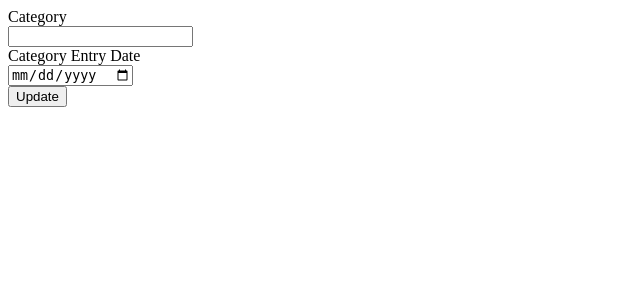
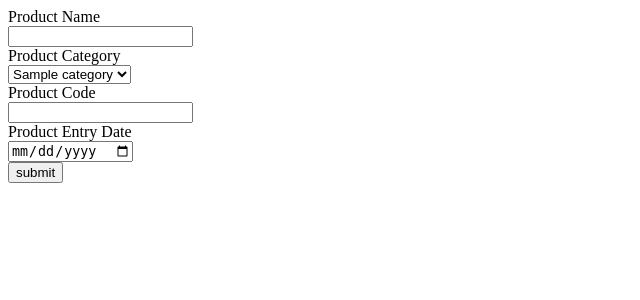
Before and after one commit to aplloshahriar/Storage-Management, a PHP site: page /edit_product.php in a window 1280 px wide. Shown: the top 300 px of the page, without its empty margins (0-640 px from the left). Run offline with PHP 8.4, Linux system fonts and the light colour scheme; tables that the repository leaves empty or names only in its code hold one stand-in row (values such as "Sample post"); data that the repository does not hold is empty.

Commit message:
edit product list

```diff
--- a/edit_category.php
+++ b/edit_category.php
@@ -32,6 +32,8 @@ require("db-connect.php");
         // sql error validation
 
     }
+
+    // get updated data
     if (isset($_GET['category_name'])) {
         $new_category_name = $_GET['category_name'];
         $new_category_entryDate = $_GET['category_entryDate'];
--- a/edit_product.php
+++ b/edit_product.php
@@ -9,7 +9,7 @@ require("db-connect.php");
 <head>
     <meta charset="UTF-8">
     <meta name="viewport" content="width=device-width, initial-scale=1.0">
-    <title>Edit Category</title>
+    <title>Edit Product</title>
 
 
 </head>
@@ -21,28 +21,35 @@ require("db-connect.php");
         $get_id = $_GET['id'];
 
         // data select into table by id
-        $sql = "SELECT * FROM category WHERE category_id=$get_id ";
+        $sql = "SELECT * FROM product WHERE product_id=$get_id ";
 
         $query = $conn->query($sql);
         $data = mysqli_fetch_assoc($query);
 
-        $category_id = $data['category_id'];
-        $category_name = $data['category_name'];
-        $category_entryDate = $data['category_entryDate'];
-        // sql error validation
+        $product_id = $data['product_id'];
+        $product_name = $data['product_name'];
+        $product_category = $data['product_category'];
+        $product_code = $data['product_code'];
+        $product_entryDate = $data['product_entryDate'];
+    }
 
-    }
-    if (isset($_GET['category_name'])) {
-        $new_category_name = $_GET['category_name'];
-        $new_category_entryDate = $_GET['category_entryDate'];
-        $new_category_id = $_GET['category_id'];
+    // <!-- get updated data -->
 
-        $sql1 = "UPDATE category SET
-        category_name='$new_category_name'  ,
-        category_entryDate='$new_category_entryDate'
-        WHERE category_id= $new_category_id";
+    if (isset($_GET['product_name'])) {
+        $new_product_name = $_GET['product_name'];
+        $new_product_id = $_GET['product_id'];
+        $new_product_category = $_GET['product_category'];
+        $new_product_code = $_GET['product_code'];
+        $new_product_entryDate = $_GET['product_entryDate'];
 
-        if ($conn->query( $sql1) === TRUE) {
+        $sql1 = "UPDATE product SET
+        product_name='$new_product_name'  ,
+        product_category='$new_product_category',
+        product_code='$new_product_code'  ,
+        product_entryDate='$new_product_entryDate'
+        WHERE product_id= $new_product_id";
+
+        if ($conn->query($sql1) === TRUE) {
             echo "Record updated successfully";
         } else {
             echo "Error updating record: " . $conn->error;
@@ -52,14 +59,49 @@ require("db-connect.php");
 
     ?>
 
-    <form action="edit_category.php" method="GET">
 
-        <label for="category_name">Category</label><br>
-        <input type="text" name="category_name" value="<?php echo $category_name ?>"><br>
-        <label for="category_entryDate">Category Entry Date</label><br>
-        <input type="date" name="category_entryDate" value="<?php echo $category_entryDate ?>"><br>
-        <input type="text" name="category_id" value="<?php echo $category_id ?>" hidden>
-        <input type="submit" value="Update">
+
+
+
+
+    <!-- data acquire from category table for product category -->
+    <?php
+    $sql_2 = " SELECT * FROM category";
+    $query = $conn->query($sql_2);
+
+    ?>
+
+
+    <form action="<?php echo $_SERVER['PHP_SELF']; ?>" method="GET">
+
+        <label for="product_id hidden" hidden>Product Name</label>
+        <input type="text" name="product_id" value="<?php echo $product_id ?>" hidden>
+
+        <label for="product_name">Product Name</label><br>
+        <input type="text" name="product_name" value="<?php echo $product_name ?>"><br>
+
+        <label for="product_category">Product Category</label><br>
+        <select name="product_category"><br>
+            <?php
+            while ($data = mysqli_fetch_array($query)) {
+                $category_id = $data['category_id'];
+                $category_name = $data['category_name'];
+
+                echo "<option value='$category_id'> $category_name</option>";
+            }
+
+            ?>
+
+        </select><br>
+
+
+        <label for="product_code">Product Code</label><br>
+        <input type="text" name="product_code" value="<?php echo $product_code ?>"><br>
+
+        <label for="product_entryDate">Product Entry Date</label><br>
+        <input type="date" name="product_entryDate" value="<?php echo $product_entryDate ?>"><br>
+
+        <input type="submit" value="submit">
     </form>
 </body>
 
```
